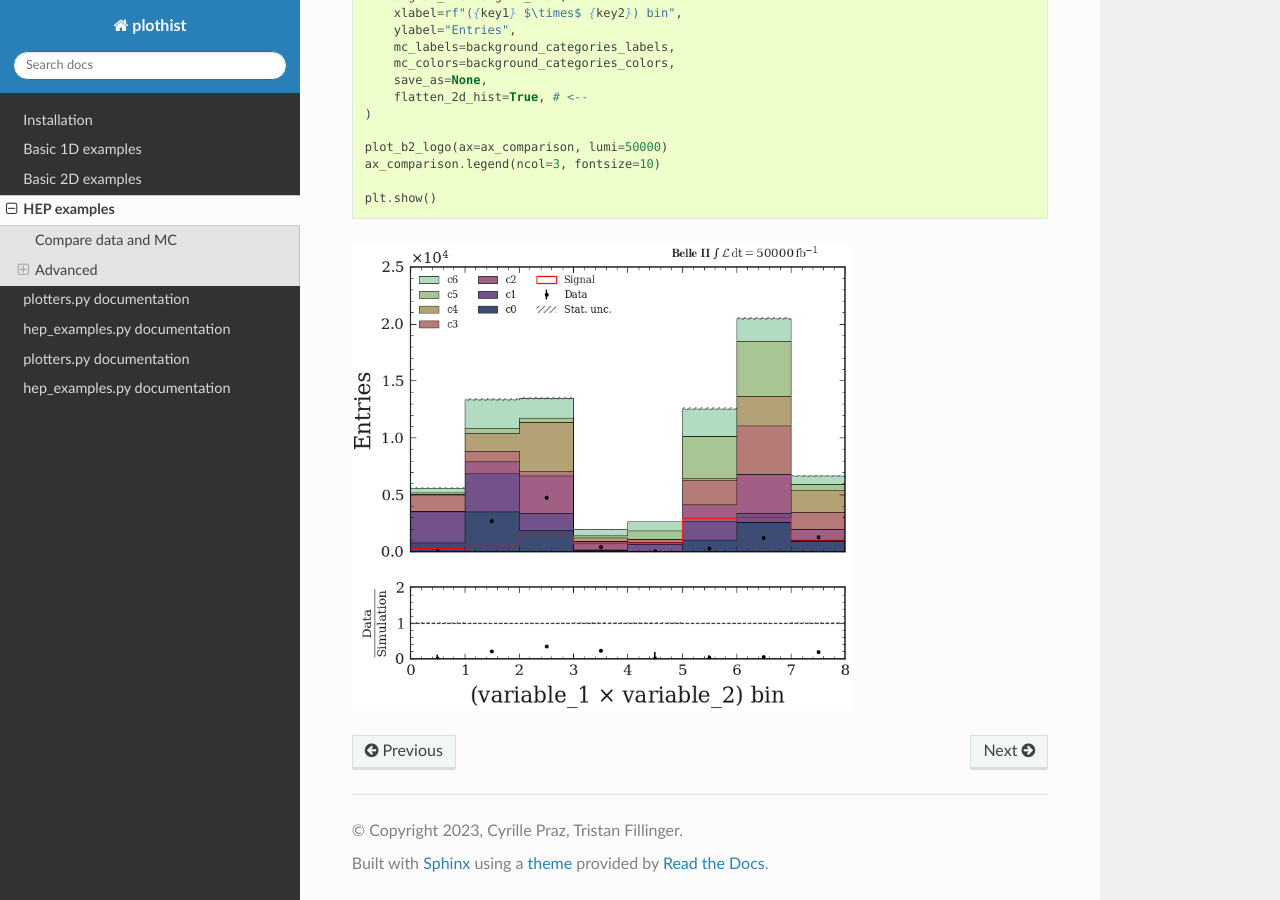
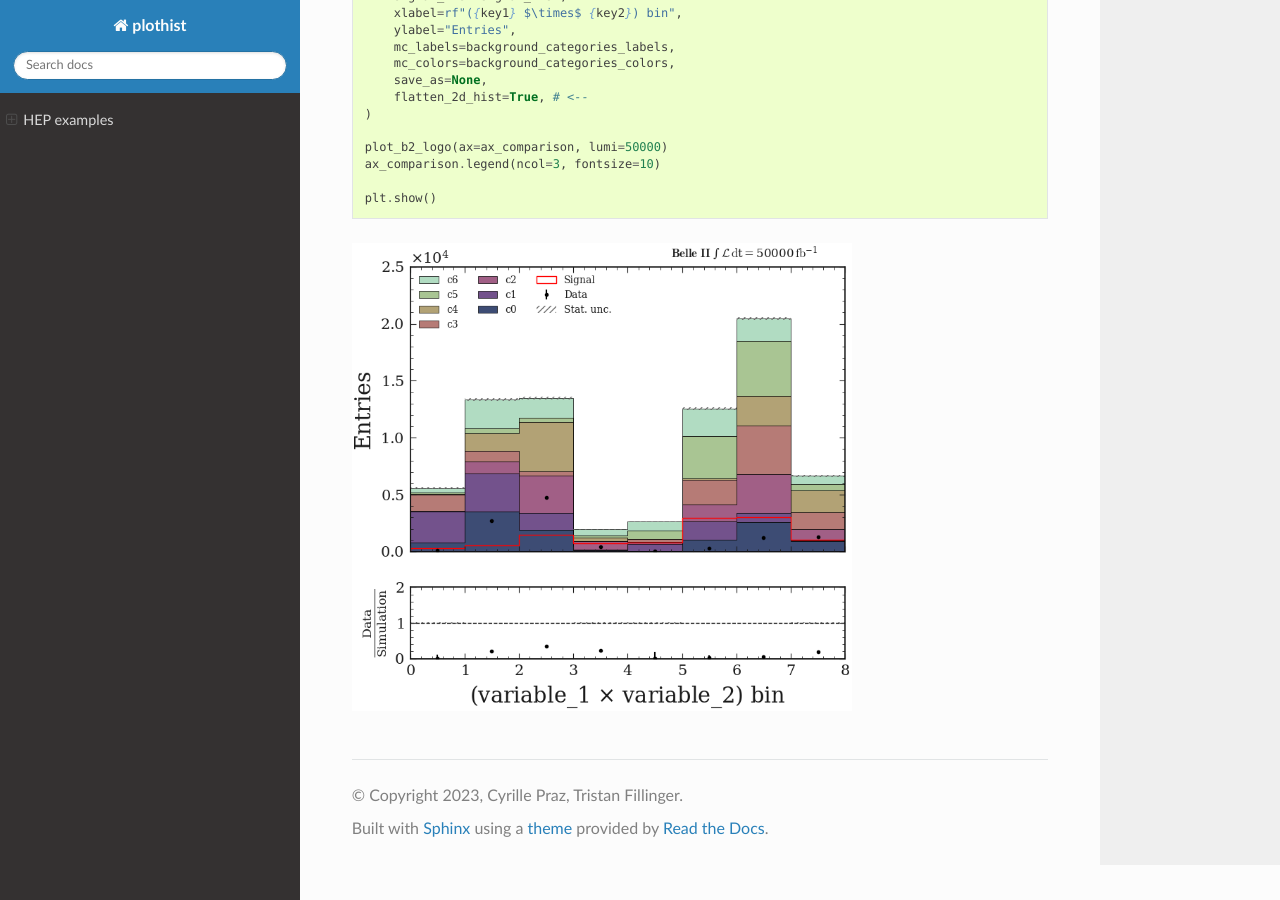
Before and after one commit to cyrraz/plothist, a Sphinx documentation site: the page built from docs/advanced/hep_examples.rst, in a window 1280 px wide and 900 px high, scrolled down 3237 px. Built offline with Sphinx 7.4.7 and the Read the Docs theme 2.0.0, drawn with Linux system fonts in a browser that asks for light colours; pages that are not in the unit, such as notebooks, are missing from menus.

Commit message:
autodoc update

```diff
--- a/docs/documentation/documentation.rst
+++ b/docs/documentation/documentation.rst
@@ -1,4 +1,4 @@
-.. _documentation-label:
+.. _documentation-label: Documentation
 
 =========================
 plotters.py documentation
--- a/docs/index.rst
+++ b/docs/index.rst
@@ -46,8 +46,8 @@
     basics/2d_hist
     advanced/hep_examples
     documentation/documentation
-    documentation/plotters
-    documentation/hep_plotters
+   ..  documentation/plotters
+   ..  documentation/hep_plotters
 
 
 
```
